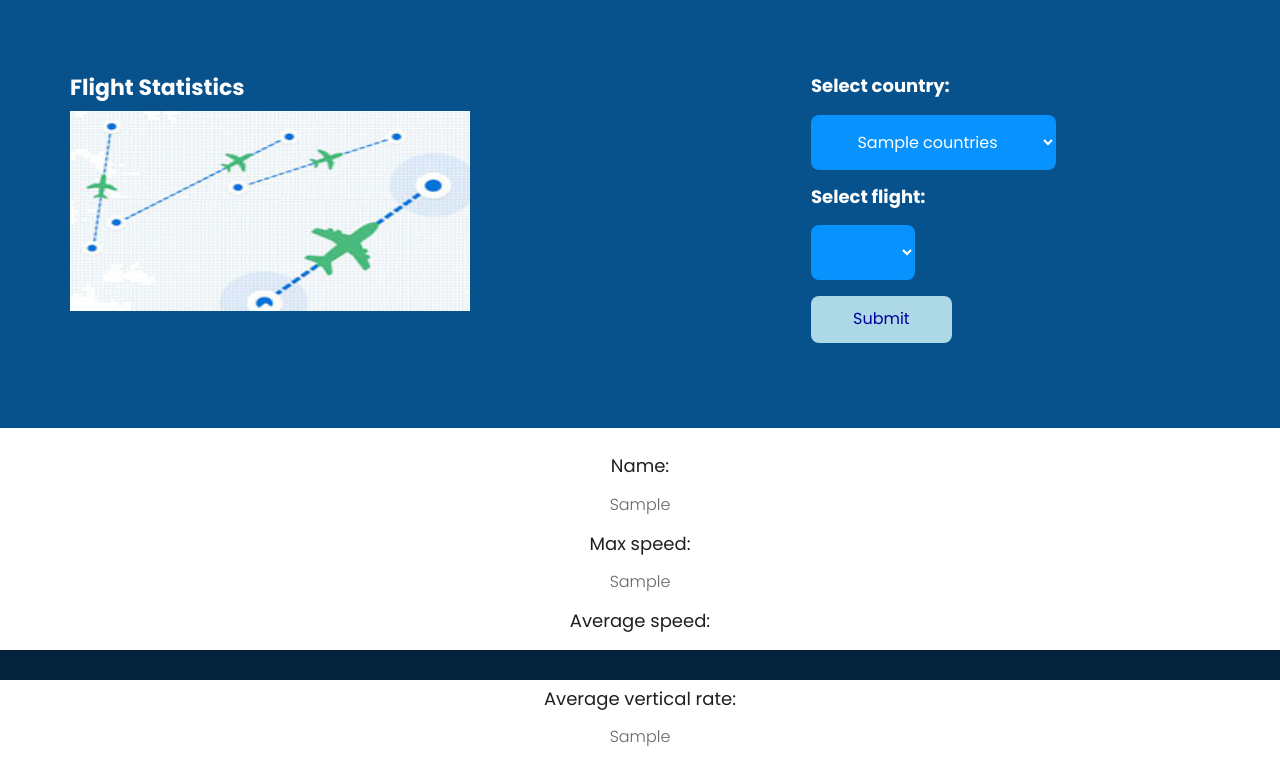
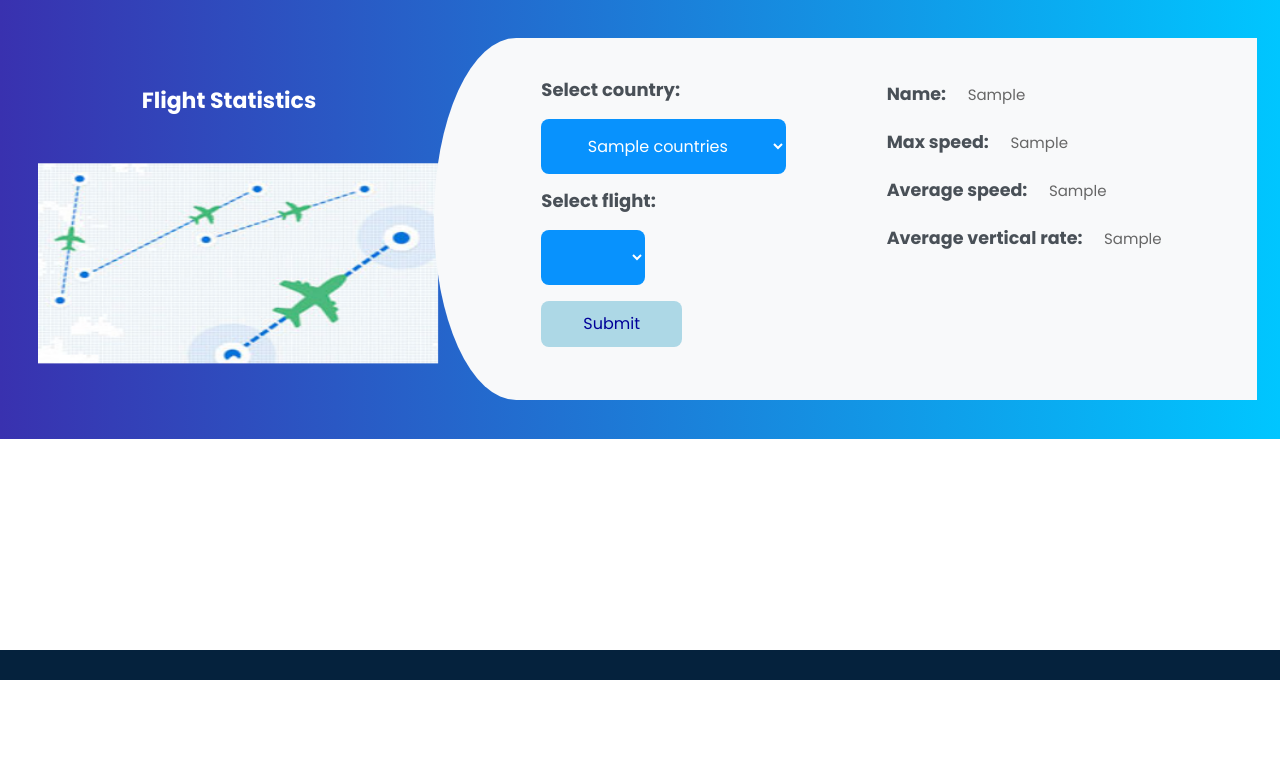
Before and after one commit to jarturcosta/AirTracking, a Spring app: template airtrackingwebapp/src/main/resources/templates/flight.html in a window 1280 px wide. Shown: the part 120-885 px from the top of the page. After the commit the page ends 800 px from the top, so only its background shows below. Run offline with Thymeleaf, Linux system fonts and the light colour scheme; the template is opened without the code that fills it: most values are stand-ins (such as "Sample title", 1, 10 or a date in 2020); data that the repository does not hold is empty.

Commit message:
webpage views

```diff
--- a/airtrackingwebapp/src/main/java/https/airtracking/gitlab/io/airtrackingwebapp/services/RestService.java
+++ b/airtrackingwebapp/src/main/java/https/airtracking/gitlab/io/airtrackingwebapp/services/RestService.java
@@ -6,8 +6,6 @@
 package https.airtracking.gitlab.io.airtrackingwebapp.services;
 
 import com.google.gson.Gson;
-import java.util.List;
-import org.springframework.beans.factory.annotation.Autowired;
 import org.springframework.boot.web.client.RestTemplateBuilder;
 import org.springframework.stereotype.Service;
 import org.springframework.web.client.RestTemplate;
--- /dev/null
+++ b/airtrackingwebapp/src/main/resources/static/css/webpageflights.css
@@ -0,0 +1,64 @@
+.query {
+    background: -webkit-linear-gradient(left, #3931af, #00c6ff);
+    padding: 3%;
+}
+.query-left{
+    text-align: center;
+    margin-top: 4%;
+}
+.query-left h2 {
+    color: #fff;
+    font-weight: bold;
+}
+.query-left img{
+    margin-top: 15%;
+    margin-bottom: 5%;
+    width: 25%;
+    width: 400px;
+    height:200px;
+    -webkit-animation: mover 2s infinite  alternate;
+    animation: mover 1s infinite  alternate;
+}
+.query-right{
+    background: #f8f9fa;
+    border-top-left-radius: 10% 50%;
+    border-bottom-left-radius: 10% 50%;
+}
+.query-right h3 {
+    font-weight: bold;
+    color: #495057;
+}
+.query-right-col-left {
+    width: 60%;
+    left: 0;
+    position: absolute;
+    margin: 13%;
+    margin-top: 5%;
+    margin-bottom: 5%;
+}
+.query-right-col-right {
+    width: 40%;
+    right: 0;
+    position: absolute;
+    margin: 5%;
+    margin-top: 5%;
+    margin-bottom: 5%;
+}
+
+@-webkit-keyframes mover {
+    0% { transform: translateY(0); }
+    100% { transform: translateY(-20px); }
+}
+@keyframes mover {
+    0% { transform: translateY(0); }
+    100% { transform: translateY(-20px); }
+}
+
+.result-header {
+    font-weight: bold;
+    color: #495057;
+    font-size: 1.17em;
+    margin-top: 1em;
+    margin-bottom: 1em;
+    margin-right: 1em;
+}
--- a/airtrackingwebapp/src/main/resources/static/js/worldmap.js
+++ b/airtrackingwebapp/src/main/resources/static/js/worldmap.js
@@ -90,6 +90,7 @@
 
             // remove previous planes
             svg.selectAll("image")
+                    .transition().duration(500)
                     .remove();
 
             // place planes
@@ -108,7 +109,7 @@
                   ]) + ")";
                 })
                 .append("title")
-                    .text(d => "" + d.icao24 + " - long:" + d.longitude + " / lat:" + d.latitude);
+                    .text(d => "Flight: " + d.icao24 + "\nLongitude: " + d.longitude + "\nLatitude: " + d.latitude + "\nOrigin country: " + d.origin_contry + "\nVelocity: " + d.velocity);
         });
     }, 10000);
 
--- a/airtrackingwebapp/src/main/resources/templates/flight.html
+++ b/airtrackingwebapp/src/main/resources/templates/flight.html
@@ -30,6 +30,9 @@
         <!-- Custom CSS -->
         <link rel="stylesheet" href="css/custom.css" />
         <link rel="stylesheet" href="css/buttonstyles.css" />
+
+        <!-- PAGE -->
+        <link rel="stylesheet" href="css/webpageflights.css"/>
 
     </head>
 
@@ -74,75 +77,45 @@
         <!-- End header -->
 
         <!-- section -->
-        <div class="section layout_padding theme_bg">
-            <div class="container">
+        <div class="query">
+
                 <div class="row">
 
+                    <!-- LEFT SIDE DIV -->
+                    <div class="col-md-4 query-left">
+                        <h2>Flight Statistics</h2>
+                        <img src="img/flight.png" alt="flight">
+                    </div>
 
-                    <div style="flex: 0 0 65%">
+                    <!-- RIGHT SIDE DIV -->
+                    <div class="col-md-8 query-right">
 
-                        <h2 style="color:#ffffff; font-weight:bold">Flight Statistics</h2>
-                        <div class="fakeimg" style="height:240px;">
-                            <img src="img/flight.png" alt="flight" style="width:400px;height:200px;">
+                        <div class="query-right-col-left">
+                            <form action="#" th:action="@{/flight}" />
+                                <h3><label for="country">Select country: </label></h3>
+                                <select id="countrySelect" class="select-air">
+                                    <option th:each="country : ${countrieslist}" th:value="${country}" th:text="${country}"></option>
+                                </select>
+                                <p></p>
+                                <h3><label for="flights">Select flight:</label></h3>
+                                <select class="select-air" id="flight" name="flight"></select>
+                                <p></p>
+                                <h5><input class="btn-air" type="submit" value="Submit"></h5>
+                            </form>
+                        </div>
+
+                        <div class="query-right-col-right">
+                            <span th:if="${icao24 != ' '}"><span class="result-header">Name:</span> <span th:text="${icao24}"></span></span><p></p>
+                            <span th:if="${max_speed != ' '}"><span class="result-header">Max speed:</span> <span th:text="${max_speed}"></span></span><p></p>
+                            <span th:if="${avg_speed != ' '}"><span class="result-header">Average speed:</span> <span th:text="${avg_speed}"></span></span><p></p>
+                            <span th:if="${avg_vertical_rate != ' '}"><span class="result-header">Average vertical rate:</span> <span th:text="${avg_vertical_rate}"></span></span><p></p>
                         </div>
 
                     </div>
-
-
-                    <div>
-                        <form action="#" th:action="@{/flight}" />
-
-                        <!--
-                            <div>
-                                <h3 style="color:#ffffff; font-weight:bold"><label for="flights">Dates:</label></h3>
-                                <label for="startdate"  style="color:#ffffff;">Start date:</label>
-                                <input class="select-air" type="date" id="start" name="start">
-                                <p></p>
-                                <label for="enddate" style="color:#ffffff;">End date:</label>
-                                <input class="select-air" type="date" id="end" name="end">
-                            </div>
-                        -->
-
-                            <div>
-                                <h3><label for="country"  style="color:#ffffff;font-weight:bold" >Select country: </label></h3>
-                                <select id="countrySelect" class="select-air">
-                                    <!--<option value="">Select Country</option>-->
-                                    <option th:each="country : ${countrieslist}" th:value="${country}" th:text="${country}"></option>
-                                </select>
-                            </div>
-
-                            <p></p>
-
-                            <div>
-                                <h3 style="color:#ffffff; font-weight:bold"><label for="flights">Select flight:</label></h3>
-                                <select class="select-air" id="flight" name="flight">
-                                        <!--<option value="a09281">a09281</option>
-                                        <option value="ade18c">ade18c</option>-->
-                                </select>
-                            </div>
-
-                            <p></p>
-
-                            <h5><input class="btn-air" type="submit" value="Submit"></h5>
-
-                        </form>
-                    </div>
-                </div>
             </div>
         </div>
+
         <!-- end section -->
-
-        <br>
-
-        <center>
-            <div class="main">
-                <h3>Name:</h3> <p th:text="${icao24}" />
-                <h3>Max speed:</h3> <p th:text="${max_speed}" />
-                <h3>Average speed:</h3> <p th:text="${avg_speed}" />
-                <h3>Average vertical rate:</h3> <p th:text="${avg_vertical_rate}" />
-            </div>
-        </center>
-
 
 
         <div class="footer_bottom" style="position: fixed; left: 0; bottom: 0; width: 100%;">
@@ -171,23 +144,12 @@
 
     </body>
 
-    <script>
-        /*var url = 'http://192.168.160.103:9069/flightstates/last';
-        $.getJSON(url, function(data) {
-            //console.log(data);
-            var planes = data.states;
-            console.log(planes)
-        });
-        console.log("ola")*/
-    </script>
-
     <script th:inline="javascript">
 
         let dropdown = document.getElementById("flight");
-
         var flights =[[${flightslist}]];
 
-        $("#countrySelect").on('change', function() {
+        function changeflight(){
             var f = [];
             var country = $("#countrySelect").val();
 
@@ -207,7 +169,10 @@
                 option.value = f[i];
                 dropdown.add(option);
             }
-        });
+        }
+
+        window.onload = changeflight;
+        document.getElementById("countrySelect").onchange = changeflight;
     </script>
 
 </html>
```
Also changed, not shown: airtrackingwebapp/src/main/java/https/airtracking/gitlab/io/airtrackingwebapp/controllers/FlightController.java (+16 -21 lines), airtrackingwebapp/src/main/java/https/airtracking/gitlab/io/airtrackingwebapp/controllers/PlaneController.java (+7 -6 lines), airtrackingwebapp/src/main/resources/static/css/webpageplanes.css (added, +64 -0 lines), airtrackingwebapp/src/main/resources/templates/plane.html (+38 -50 lines).
